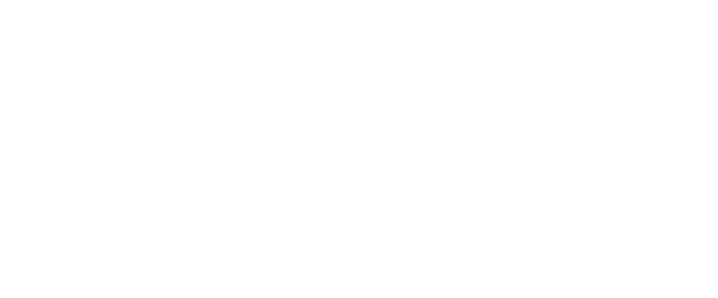
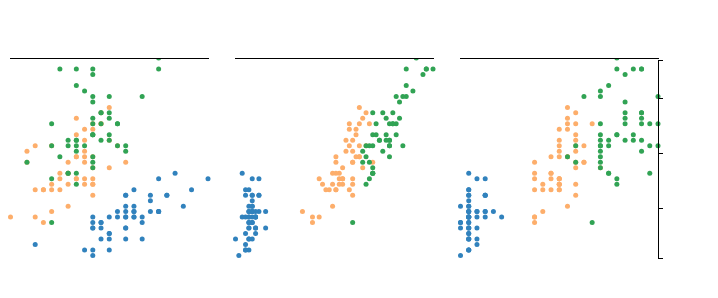
Before and after one commit to gideonite/d3-tutorial, a plain HTML site: page index.html in a window 1280 px wide. Shown: the whole page, without its empty margins (0-718 px from the left). Drawn offline with nearby package versions, Linux system fonts and the light colour scheme.

Commit message:
got the first row out there,
need to fix the axises,
add rows,
and create the parallel coordinates

```diff
--- a/index.html
+++ b/index.html
@@ -10,11 +10,25 @@
 /* ]]> */
 </style>
 -->
+<style type="text/css">
+    .axis path,
+    .axis line {
+        fill: none;
+        stroke: black;
+        shape-rendering: crispEdges;
+    }
+
+    .axis text {
+        font-family: sans-serif;
+        font-size: 11px;
+    }
+</style>
 <script type="text/javascript" src="//cdnjs.cloudflare.com/ajax/libs/d3/3.1.6/d3.min.js"></script>
 <script type="text/javascript" src="iris-vis.js"></script>
 </head>
 <body>
-    <div id="container"></div>
+    <div id="row1"></div>
+    <div id="row2"></div>
 </body>
 
 <script type="text/javascript">
@@ -22,6 +36,10 @@
     var d;
     d3.tsv('iris.txt', function(data){
         d = data;
+        var row1 = document.getElementById('row1');
+        var sepalWidth_sepalLength = iris_scatter( { div: row1, data: data, x_feature: "Sepal.Width", y_feature: "Sepal.Length", x_axis: true });
+        var petalLength_sepalLength = iris_scatter( { div: row1, data: data, x_feature: "Petal.Length", y_feature: "Sepal.Length", x_axis: true });
+        var petalWidth_sepalLength = iris_scatter( { div: row1, data: data, x_feature: "Petal.Width", y_feature: "Sepal.Length", x_axis: true, y_axis: true });
     });
 </script>
 
--- a/iris-vis.js
+++ b/iris-vis.js
@@ -11,13 +11,14 @@ var process_data = function(data) {
 };
 
 var dims = {
-    width: 250,
-    height: 250,
-    radius: 2.5
+    width: 200,
+    height: 200,
+    radius: 2.5,
+    height_padding: 20
 };
 
 var margin = {
-    left: 50,
+    right: 20,
     top: 50
 };
 
@@ -29,7 +30,7 @@ var iris_scatter = function(params) {
 
     var svg = d3.select(params.div)
         .append('svg')
-        .style('margin-left', margin.left + "px")
+        .style('margin-right', margin.right + "px")
         .style('margin-top', margin.top + "px")
         .attr('width', dims.width + 2 * dims.radius)
         .attr('height', dims.height + 2 * dims.radius);
@@ -58,18 +59,61 @@ var iris_scatter = function(params) {
         return d['Species'];
     });
 
+    // lifted from the d3/lib
+    var d3_category20c = [
+        "#3182bd", "#6baed6", "#9ecae1", "#c6dbef",
+        "#e6550d", "#fd8d3c", "#fdae6b", "#fdd0a2",
+        "#31a354", "#74c476", "#a1d99b", "#c7e9c0",
+        "#756bb1", "#9e9ac8", "#bcbddc", "#dadaeb",
+        "#636363", "#969696", "#bdbdbd", "#d9d9d9"
+            ];
+
     species_scale = d3.scale.ordinal()
         .domain(species_domain)
-        .range(["red", "blue", "green"]);
+        .range([d3_category20c[0], d3_category20c[6], d3_category20c[8]]);
 
-    svg.selectAll('circle')
-        .data(data)
+    var circle = svg.selectAll('circle')
+        .data(data);
+
+    circle
         .enter()
         .append('circle')
         .attr('r', dims.radius)
         .attr('fill', function(d) { return species_scale(d['Species']); })
         .attr('cx', function(d) { return x(d[params.x_feature]); })
-        .attr('cy', function(d) { return y(d[params.y_feature]); });
+        .attr('cy', function(d) { return dims.height - y(d[params.y_feature]); });
+
+    circle.on('mouseover', function(that) {
+        d3.selectAll('circle').filter(function(d) {
+            return d.idx === that.idx;
+        }).attr('fill', 'red');
+    });
+
+    circle.on('mouseout', function(that) {
+        d3.selectAll('circle').filter(function(d) {
+            return d.idx === that.idx;
+        }).attr('fill', function(d) { return species_scale(d['Species']); })
+    });
+
+    if (params.x_axis) {
+        svg.append('g')
+            .attr('class', 'axis')
+            .attr('transform', 'translate(0,' + dims.top_padding + ')')
+                    .call(d3.svg.axis()
+                        .scale(x)
+                        .orient("top")
+                        .ticks(5));
+    }
+
+    if (params.y_axis) {
+        svg.append('g')
+            .attr('class', 'axis')
+            .attr('transform', 'translate(' + dims.width + ',0)')
+                    .call(d3.svg.axis()
+                        .scale(y)
+                        .orient("right")
+                        .ticks(5));
+    }
 
     return svg;
 };
```
